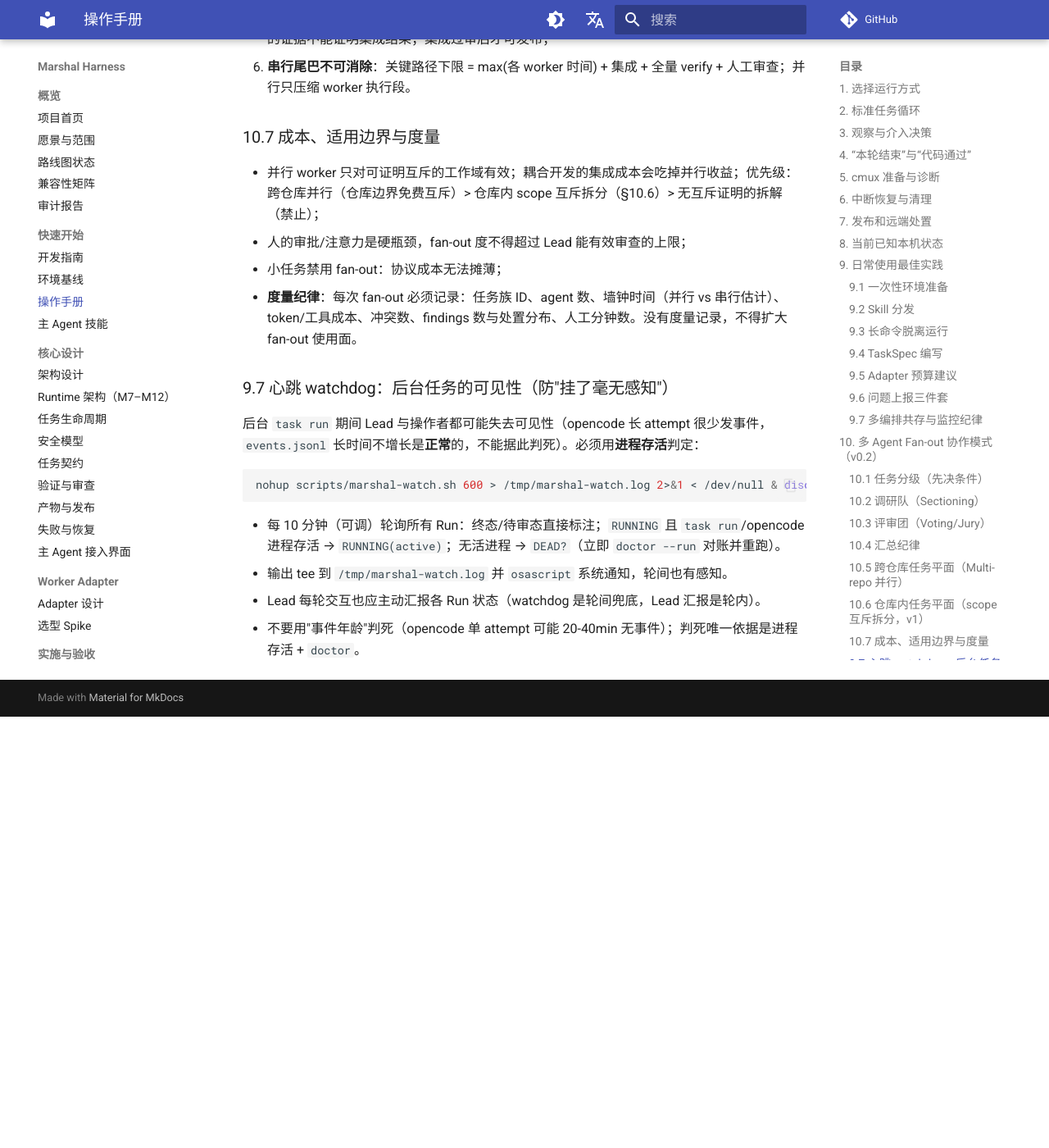
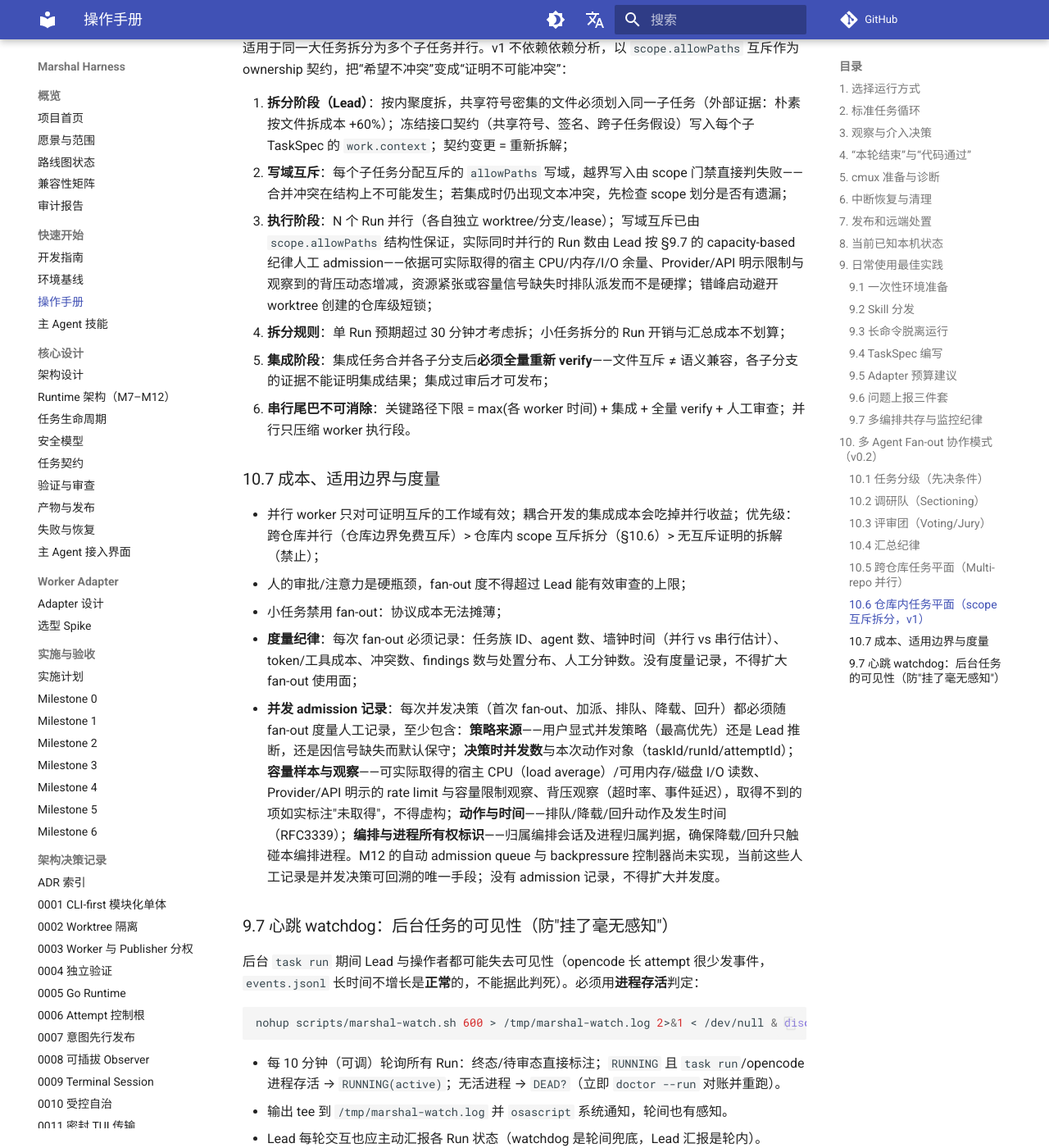
Before and after one commit to chiga0/marshal-harness, an MkDocs documentation site: the page built from docs/operator-runbook.md, in a window 1280 px wide and 1400 px high, scrolled down 9168 px. Shown: the whole window at 82% size. Built offline with MkDocs 1.6.1 and Material for MkDocs 9.7.7, drawn with Linux system fonts in a browser that asks for light colours; comment, search, counter and statistics services are not loaded; before the commit the page ends 10042 px from its top, so only the background shows below that; some of the changed text lies outside the part shown.

Commit message:
移除 Marshal skill 的固定 Worker 并发上限
Marshal-Task: M8-CAPACITY-BASED-WORKER-CONCURRENCY
Marshal-Run: m8-capacity-based-worker-concurrency-20260811
Marshal-Spec-Digest: sha256:52098026b5c69fe15d74955595d475ca776d265aecd4eb8718ef825166d21041
Marshal-Evidence-Digest: sha256:f95c76d736ed2eee7de6d840f9ee15aa4c81f48d03f61a35eb3b18b2e107e509
Marshal-Snapshot-Digest: sha256:5e13f4dea3fde07145460f13ac93e4d2252c35e486ae260d496f8f4defd30259

```diff
--- a/docs/operator-runbook.md
+++ b/docs/operator-runbook.md
@@ -185,7 +185,8 @@
 
 ### 9.7 多编排共存与监控纪律
 
-- **同机单编排原则**：同一台机器同一时间原则上只由一组 Marshal 编排驱动 worker；确需并存时错峰运行且 worker 总并发 ≤ 3（资源争抢已实测）；不同编排会话的进程管理动作可能误杀对方 worker（表现为多个 Run 同时 `worker.failed`/`context canceled`）；
+- **capacity-based 并发（不设 magic number）**：同机允许多组 Marshal 编排并存，取消"原则上单编排"假设与任何固定数字的并发上限。当前 Marshal main 尚无并发/公平性 Policy 字段、Provider capacity contract、自动 admission queue 与 backpressure 控制器，因此并发仅由 Lead 以人工 admission 决定，决策输入限于可实际取得者：写域互斥（独立 worktree 且互斥的 `scope.allowPaths`，见 §10.6）、可实际取得的宿主 CPU/内存/I/O 余量（load average、可用内存、磁盘 I/O）、Provider/API 明示的限制与 rate limit、实际观察到的背压（backpressure：超时率上升、事件延迟增长、整波变慢；资源争抢已实测会把分钟级任务放大到整波超时 fail-closed）。可取得的信号缺失时不得虚构，一律默认减少新派发或排队；资源紧张时排队新派发或降低并发（降载），容量恢复后再回升；用户显式给定的并发策略优先级最高，覆盖 Lead 推断。自动 queue/backpressure/升降载与可配置 Policy 字段是 M12 尚未实现的路线项，不得写成当前已可配置/已可自动化的行为；并发决策依据与降载动作按 §10.7 度量纪律人工记录，保证事后可回溯；
+- **进程所有权隔离**：每个编排只允许对归属自己的进程树执行 pause/resume/terminate；不同编排会话的进程管理动作可能误杀对方 worker（表现为多个 Run 同时 `worker.failed`/`context canceled`），禁止对其他编排或无法证明归属的进程做 blanket kill；
 - **疑似被外部 kill 的排查路径**：`doctor --run` 确认状态一致 → `events.jsonl` 失败时间戳 → 比对同时段其他会话/系统动作 → 对账后幂等重跑；不要直接归因为任务本身失败；
 - **事件驱动监控**：用 `tail -f .marshal/runs/RUN_ID/events.jsonl`（或 ≤ 2 分钟短周期）监听 `worker.completed` 并立即触发 verify；禁止 8–15 分钟粒度的长 sleep 轮询——实测每衔接点空转半个轮询周期，多 Run 累计可达 30–50 分钟。
 
@@ -249,7 +250,7 @@
 
 1. **拆分阶段（Lead）**：按内聚度拆，共享符号密集的文件必须划入同一子任务（外部证据：朴素按文件拆成本 +60%）；冻结接口契约（共享符号、签名、跨子任务假设）写入每个子 TaskSpec 的 `work.context`；契约变更 = 重新拆解；
 2. **写域互斥**：每个子任务分配互斥的 `allowPaths` 写域，越界写入由 scope 门禁直接判失败——合并冲突在结构上不可能发生；若集成时仍出现文本冲突，先检查 scope 划分是否有遗漏；
-3. **执行阶段**：N 个 Run 并行（各自独立 worktree/分支/lease）；本机并发上限 2–3 个 worker（资源争抢已实测），错峰启动避开 worktree 创建的仓库级短锁；
+3. **执行阶段**：N 个 Run 并行（各自独立 worktree/分支/lease）；写域互斥已由 `scope.allowPaths` 结构性保证，实际同时并行的 Run 数由 Lead 按 §9.7 的 capacity-based 纪律人工 admission——依据可实际取得的宿主 CPU/内存/I/O 余量、Provider/API 明示限制与观察到的背压动态增减，资源紧张或容量信号缺失时排队派发而不是硬撑；错峰启动避开 worktree 创建的仓库级短锁；
 4. **拆分规则**：单 Run 预期超过 30 分钟才考虑拆；小任务拆分的 Run 开销与汇总成本不划算；
 5. **集成阶段**：集成任务合并各子分支后**必须全量重新 verify**——文件互斥 ≠ 语义兼容，各子分支的证据不能证明集成结果；集成过审后才可发布；
 6. **串行尾巴不可消除**：关键路径下限 = max(各 worker 时间) + 集成 + 全量 verify + 人工审查；并行只压缩 worker 执行段。
@@ -259,7 +260,8 @@
 - 并行 worker 只对可证明互斥的工作域有效；耦合开发的集成成本会吃掉并行收益；优先级：跨仓库并行（仓库边界免费互斥）> 仓库内 scope 互斥拆分（§10.6）> 无互斥证明的拆解（禁止）；
 - 人的审批/注意力是硬瓶颈，fan-out 度不得超过 Lead 能有效审查的上限；
 - 小任务禁用 fan-out：协议成本无法摊薄；
-- **度量纪律**：每次 fan-out 必须记录：任务族 ID、agent 数、墙钟时间（并行 vs 串行估计）、token/工具成本、冲突数、findings 数与处置分布、人工分钟数。没有度量记录，不得扩大 fan-out 使用面。
+- **度量纪律**：每次 fan-out 必须记录：任务族 ID、agent 数、墙钟时间（并行 vs 串行估计）、token/工具成本、冲突数、findings 数与处置分布、人工分钟数。没有度量记录，不得扩大 fan-out 使用面；
+- **并发 admission 记录**：每次并发决策（首次 fan-out、加派、排队、降载、回升）都必须随 fan-out 度量人工记录，至少包含：**策略来源**——用户显式并发策略（最高优先）还是 Lead 推断，还是因信号缺失而默认保守；**决策时并发数**与本次动作对象（taskId/runId/attemptId）；**容量样本与观察**——可实际取得的宿主 CPU（load average）/可用内存/磁盘 I/O 读数、Provider/API 明示的 rate limit 与容量限制观察、背压观察（超时率、事件延迟），取得不到的项如实标注"未取得"，不得虚构；**动作与时间**——排队/降载/回升动作及发生时间（RFC3339）；**编排与进程所有权标识**——归属编排会话及进程归属判据，确保降载/回升只触碰本编排进程。M12 的自动 admission queue 与 backpressure 控制器尚未实现，当前这些人工记录是并发决策可回溯的唯一手段；没有 admission 记录，不得扩大并发度。
 
 ### 9.7 心跳 watchdog：后台任务的可见性（防"挂了毫无感知"）
 
```
Also changed, not shown: .agents/skills/marshal/SKILL.md (+1 -1 lines).
